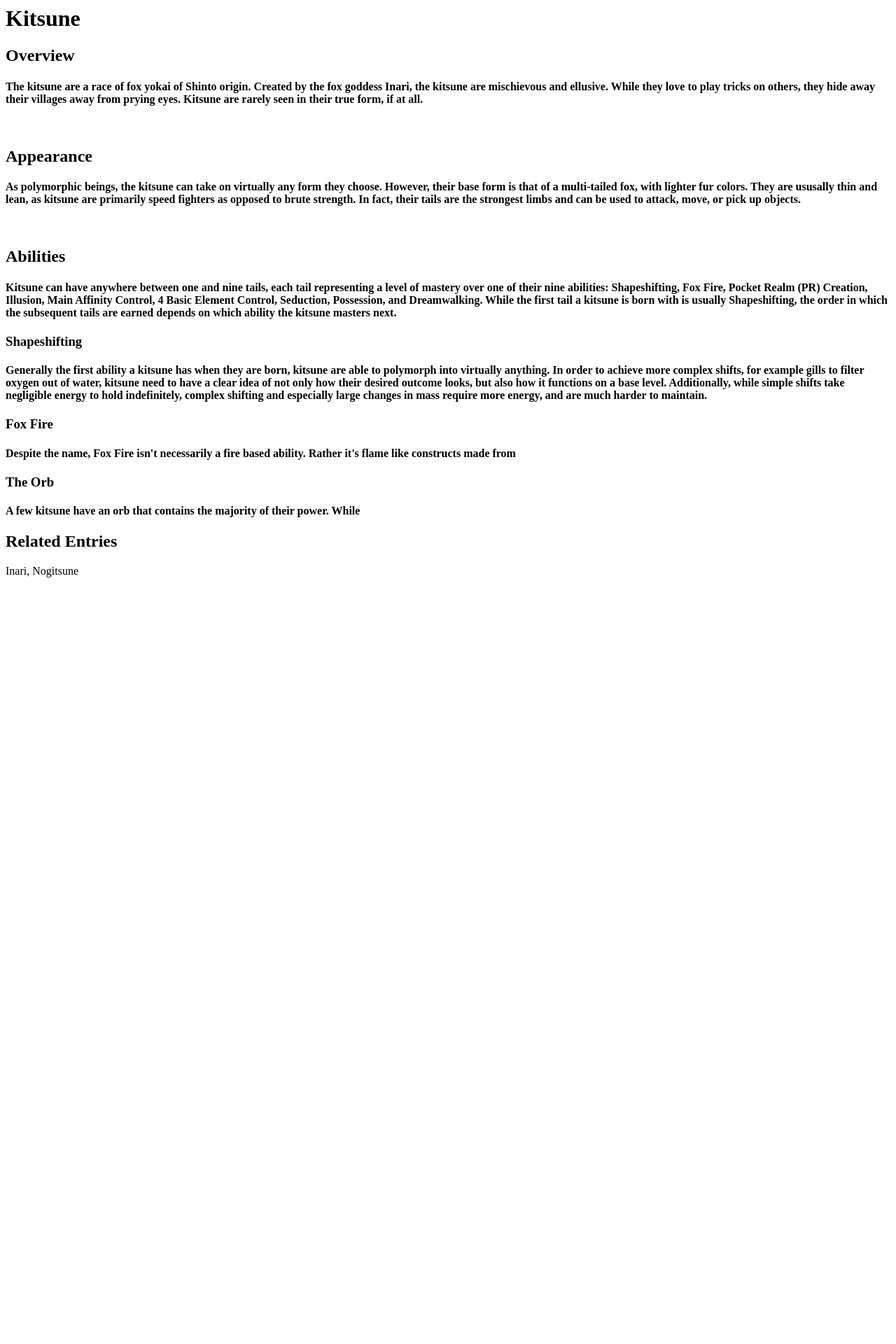
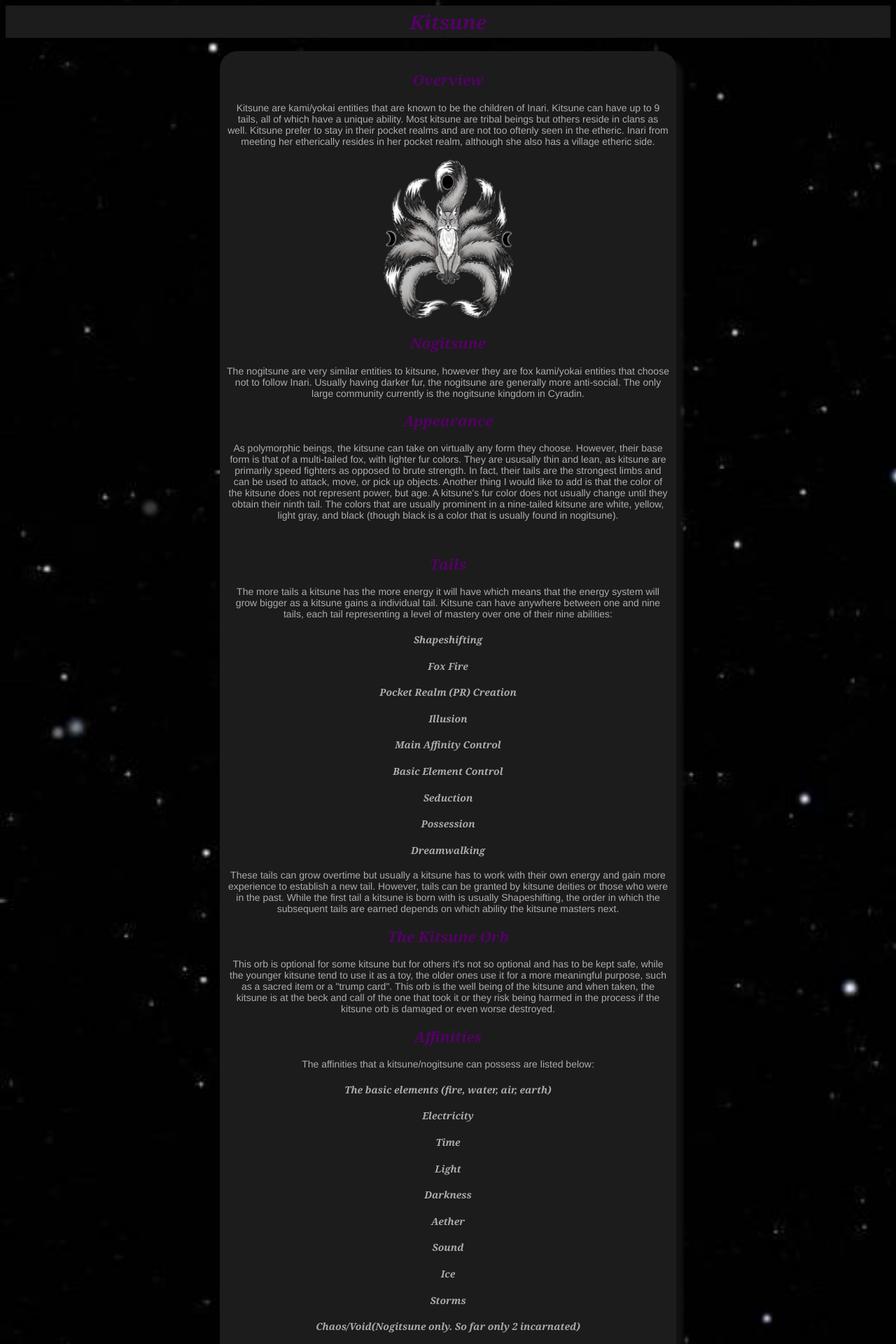
Before and after one commit to Vraka/Psionics, a PHP site: page /kin/kitsune.php in a window 1280 px wide. Shown: the top 1920 px of the page at 70% size. Before the commit the page ends 825 px from the top, so only its background shows below. Run offline with PHP 8.4, Linux system fonts and the light colour scheme.

Commit message:
CSS Setup

```diff
--- /dev/null
+++ b/css/kin.css
@@ -0,0 +1,73 @@
+body {
+background-image: url("../img/space.jpg");
+background-repeat: no-repeat;
+background-size: cover;
+background-color: #000000; /* light gray */
+font-family: "HelveticaNeue-Light", "Helvetica Neue Light", "Helvetica Neue", Helvetica, Arial, "Lucida Grande", sans-serif;
+font-weight: 500;
+font-size: 14px;
+text-align: center;
+color: #afaaaf; /* dark gray */ }
+
+h1, h2, h3, h4, h5, h6 { font-family: Georgia, serif; font-style: italic; color: #540066; }/*afaaaf; }*/
+
+h1 { background-color: #1c1c1c; padding: 4px 8px; }
+
+h4 { color: #afaaaf; }
+
+.box {
+    width: 60%;
+    padding: 25px;
+    margin: 25px;
+    background-color: #1c1c1c;
+    box-shadow: 10px 10px 5px #111111;
+    border-radius: 25px;
+}
+
+.glossary-box {
+	display: inline-block;
+	width: 10%;
+    padding: 25px;
+    margin: 25px;
+    background-color: #1c1c1c;
+    margin: left;
+    box-shadow: 7px 7px 5px #111111;
+
+    border-radius: 25px;
+
+}
+
+.center {
+    margin: auto;
+    width: 50%;
+    border: 0px solid black;
+    padding: 10px;
+}
+
+a {
+	text-decoration: none;
+    color: #aa0cff;
+}
+
+a:link {
+	font-family: "HelveticaNeue-Light", "Helvetica Neue Light", "Helvetica Neue", Helvetica, Arial, "Lucida Grande", sans-serif;
+	font-weight: 500;
+	font-size: 14px;
+    text-decoration: none;
+    color: #aa0cff;
+}
+
+a:visited {
+    text-decoration: none;
+    color: #aa0cff;
+}
+
+a:hover {
+    text-decoration: underline;
+    color: #aa0cff;
+}
+
+a:active {
+    text-decoration: underline;
+    color: #aa0cff;
+}
--- a/kin/kitsune.php
+++ b/kin/kitsune.php
@@ -1,23 +1,79 @@
 <head>
-<title>Codex: Kitsune</title>
+<title>Codex: Kitsune/Nogitsune</title>
+<link rel="stylesheet" href="../css/kin.css">
 </head>
 
 <body>
 <h1>Kitsune</h1>
+<div class="center box">
 <h2>Overview</h2>
-<h4><p>The kitsune are a race of fox yokai of Shinto origin. Created by the fox goddess Inari, the kitsune are mischievous and ellusive. While they love to play tricks on others, they hide away their villages away from prying eyes. Kitsune are rarely seen in their true form, if at all.</p></h4>
+<p>Kitsune are kami/yokai entities that are known to be the children of Inari. Kitsune can have up to 9 tails, all of which have a unique ability. Most kitsune are tribal beings but others reside in clans as well. Kitsune prefer to stay in their pocket realms and are not too oftenly seen in the etheric. Inari from meeting her etherically resides in her pocket realm, although she also has a village etheric side.</p>
+<img src="../img/kitsune.png" style="width:30%;height:30%;">
 <br>
+<h2>Nogitsune</h2>
+<p>The nogitsune are very similar entities to kitsune, however they are fox kami/yokai entities that choose not to follow Inari. Usually having darker fur, the nogitsune are generally more anti-social. The only large community currently is the nogitsune kingdom in Cyradin.</p>
+
 <h2>Appearance</h2>
-<h4><p>As polymorphic beings, the kitsune can take on virtually any form they choose. However, their base form is that of a multi-tailed fox, with lighter fur colors. They are ususally thin and lean, as kitsune are primarily speed fighters as opposed to brute strength. In fact, their tails are the strongest limbs and can be used to attack, move, or pick up objects.</p></h4>
+<p>As polymorphic beings, the kitsune can take on virtually any form they choose. However, their base form is that of a multi-tailed fox, with lighter fur colors. They are ususally thin and lean, as kitsune are primarily speed fighters as opposed to brute strength. In fact, their tails are the strongest limbs and can be used to attack, move, or pick up objects. Another thing I would like to add is that the color of the kitsune does not represent power, but age. A kitsune's fur color does not usually change until they obtain their ninth tail. The colors that are usually prominent in a nine-tailed kitsune are white, yellow, light gray, and black (though black is a color that is usually found in nogitsune</a>).</p>
 <br>
-<h2>Abilities</h2>
-<h4><p>Kitsune can have anywhere between one and nine tails, each tail representing a level of mastery over one of their nine abilities: Shapeshifting, Fox Fire, Pocket Realm (PR) Creation, Illusion, Main Affinity Control, 4 Basic Element Control, Seduction, Possession, and Dreamwalking. While the first tail a kitsune is born with is usually Shapeshifting, the order in which the subsequent tails are earned depends on which ability the kitsune masters next.</p></h4>
+
+<h2>Tails</h2>
+The more tails a kitsune has the more energy it will have which means that the energy system will grow bigger as a kitsune gains a individual tail. Kitsune can have anywhere between one and nine tails, each tail representing a level of mastery over one of their nine abilities:
+<h4>Shapeshifting</h4>
+<h4>Fox Fire</h4>
+<h4>Pocket Realm (PR) Creation</h4>
+<h4>Illusion</h4>
+<h4>Main Affinity Control</h4>
+<h4>Basic Element Control</h4>
+<h4>Seduction</h4>
+<h4>Possession</h4>
+<h4>Dreamwalking</h4>
+These tails can grow overtime but usually a kitsune has to work with their own energy and gain more experience to establish a new tail. However, tails can be granted by kitsune deities or those who were in the past. While the first tail a kitsune is born with is usually Shapeshifting, the order in which the subsequent tails are earned depends on which ability the kitsune masters next.
+
+<!--<h2>Abilities</h2>
+<p>Kitsune can have anywhere between one and nine tails, each tail representing a level of mastery over one of their nine abilities: Shapeshifting, Fox Fire, Pocket Realm (PR) Creation, Illusion, Main Affinity Control, 4 Basic Element Control, Seduction, Possession, and Dreamwalking. While the first tail a kitsune is born with is usually Shapeshifting, the order in which the subsequent tails are earned depends on which ability the kitsune masters next.</p>
 <h3><p>Shapeshifting</p></h3>
-<h4><p>Generally the first ability a kitsune has when they are born, kitsune are able to polymorph into virtually anything. In order to achieve more complex shifts, for example gills to filter oxygen out of water, kitsune need to have a clear idea of not only how their desired outcome looks, but also how it functions on a base level. Additionally, while simple shifts take negligible energy to hold indefinitely, complex shifting and especially large changes in mass require more energy, and are much harder to maintain.</p></h4>
+<p>Generally the first ability a kitsune has when they are born, kitsune are able to polymorph into virtually anything. In order to achieve more complex shifts, for example gills to filter oxygen out of water, kitsune need to have a clear idea of not only how their desired outcome looks, but also how it functions on a base level. Additionally, while simple shifts take negligible energy to hold indefinitely, complex shifting and especially large changes in mass require more energy, and are much harder to maintain.</p>
 <h3><p>Fox Fire</p></h3>
-<h4><p>Despite the name, Fox Fire isn't necessarily a fire based ability. Rather it's flame like constructs made from</p></h4>
-<h3><p>The Orb</p></h3>
-<h4><p>A few kitsune have an orb that contains the majority of their power. While</p></h4>
+<p>Despite the name, Fox Fire isn't necessarily a fire based ability. Instead, the flame-like constructs are formed with the energy of the kitsune. The flames move according to the will of the kitsune, and can be used to propel the fox in flight.</p>
+<h3><p>Pocket Realm Creation</p></h3>
+<p>With this tail, kitsune are able to form their own PR, up to the size of a city. Refer to <a href="../general/pr.php">Pocket Realms</a> for more information.</p>
+<h3><p>Illusion</p></h3>
+<p>-->
+
+<h2>The Kitsune Orb</h2>
+<p>This orb is optional for some kitsune but for others it's not so optional and has to be kept safe, while the younger kitsune tend to use it as a toy, the older ones use it for a more meaningful purpose, such as a sacred item or a "trump card". This orb is the well being of the kitsune and when taken, the kitsune is at the beck and call of the one that took it or they risk being harmed in the process if the kitsune orb is damaged or even worse destroyed.</p>
+<h2>Affinities</h2>
+<p>The affinities that a kitsune/nogitsune can possess are listed below:
+<h4>The basic elements (fire, water, air, earth)</h4>
+<h4>Electricity</h4>
+<h4>Time</h4>
+<h4>Light</h4>
+<h4>Darkness</h4>
+<h4>Aether</h4>
+<h4>Sound</h4>
+<h4>Ice</h4>
+<h4>Storms</h4>
+<h4>Chaos/Void(Nogitsune only. So far only 2 incarnated)</h4></p>
+<br>
+<h2>The 14 Clans</h2>
+The 14 clans are the original clans that used to embody the race as a whole. The 14 clans all have specific elements that they specialize in. Here is a list of all the clans and what they represent:
+<h4>Kasai Clan- Fire</h4>
+<h4>Mizu Clan- Fresh water (The clan was known to reside near rivers)</h4>
+<h4>Kaiyō Clan- Salt water (The clan was known to reside near the oceans)</h4>
+<h4>Denki Clan- Electricity</h4>
+<h4>Shinrin Clan- Earth/Forest (The clan was known to reside in the forests)</h4>
+<h4>Maunten Clan- Earth/Mountain (The clan was known to reside in the mountains)</h4>
+<h4>Kūdō Clan- Darkness</h4>
+<h4>Tengoku Clan- Light</h4>
+<h4>Taimu Clan- Time</h4>
+<h4>Oto Clan- Sound</h4>
+<h4>Uindo Clan- Wind</h4>
+<h4>Aisu Clan- Ice</h4>
+<h4>Kaminari Clan- Storms</h4>
+<h4>Konton Clan- Chaos (none are currently incarnated)</h4>
+
 <h2>Related Entries</h2>
-Inari, Nogitsune
+Inari, <a href="../deity/thelady.php">The Lady</a>, Nunet
+</div>
 </body>
```
Also changed, not shown: deity/thelady.php (added, +13 -0 lines), index.php (+36 -7 lines), img/background.jpg (added), img/golden.jpg (added), img/kitsune.png (added), img/nogitsune-kitsune.jpg (added), img/space.jpg (added), img/thelady.jpg (added), 1 other file.
